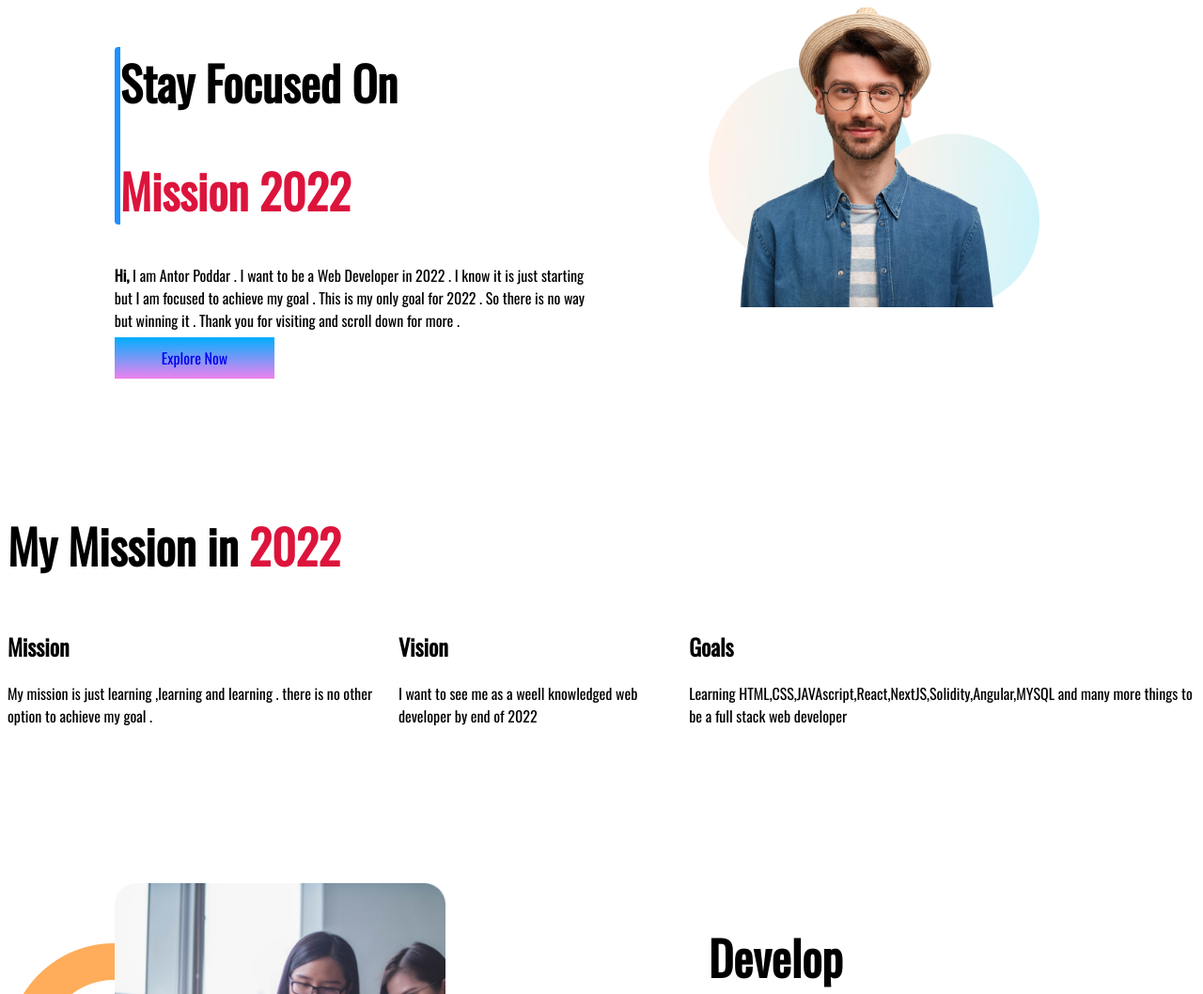
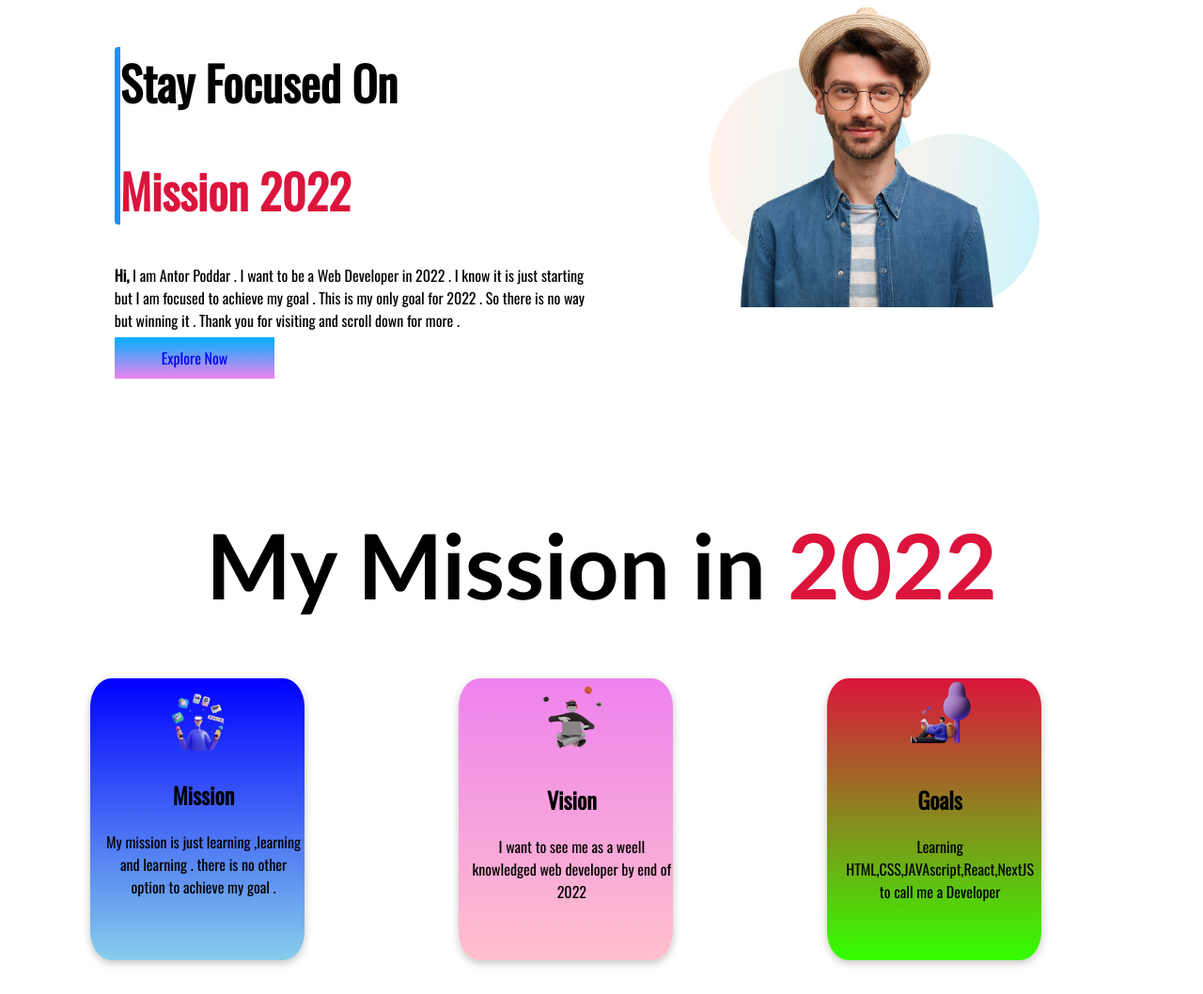
Before and after one commit to AntorPoddar/assignment-portfolio, a plain HTML site: page index.html in a window 1280 px wide. Shown: the top 1058 px of the page at 94% size. Drawn offline with nearby package versions, Linux system fonts and the light colour scheme.

Commit message:
last commit

```diff
--- a/index.html
+++ b/index.html
@@ -28,15 +28,17 @@
              <img src="images/person-4.png" alt="web developer">
          </div>
      </section>
-        <h1>
+        <h1 id="column-area">
             My Mission in <span class="red">2022</span>
         </h1>
         <div class="flexible">
-            <div>
+            <div class="box" id="mission">
+                <img src="images/illustrator-1.png" alt="mission">
                 <h2>Mission</h2>
                 <p>My mission is just learning ,learning and learning . there is no other option to achieve my goal . </p>
             </div>
-            <div>
+            <div class="box" id="vision">
+                <img src="images/illustrator-2.png" alt="vision">
                 <h2>
                     Vision
                 </h2>
@@ -44,9 +46,10 @@
                     I want to see me as a weell knowledged web developer by end of 2022
                 </p>
             </div>
-            <div>
+            <div class="box" id="goals">
+                <img src="images/illustrator-3.png" alt="goals">
                 <h2>Goals</h2>
-                <p>Learning HTML,CSS,JAVAscript,React,NextJS,Solidity,Angular,MYSQL and many more things to be a full stack web developer</p>
+                <p>Learning HTML,CSS,JAVAscript,React,NextJS to call me a Developer</p>
             </div>
 
         </div>
--- a/style.css
+++ b/style.css
@@ -6,6 +6,36 @@ body{
     border-width: 6px;
     border-radius: 4px;
 }
+#column-area{
+    text-align: center;
+    font-family: 'Gill Sans', 'Gill Sans MT', Calibri, 'Trebuchet MS', sans-serif;
+    font-size: 600%;
+}
+.box{
+    width: 17%;
+    height: 300px;
+    box-shadow: rgba(0, 0, 0, 0.24) 0px 3px 8px;
+    margin-left: 7%;
+    margin-right: 6%;
+    padding-left: 1%;
+    border-radius: 10%;
+}
+#mission{
+    background-image: linear-gradient(blue,skyblue);
+    text-align: center;
+}
+#vision{
+    background-image: linear-gradient(violet,pink);
+    text-align: center;
+}
+#goals{
+    background-image: linear-gradient(crimson,rgb(51, 255, 0)) ;
+    text-align: center;
+}
+.box img{
+    width: 40%;
+}
+
 
 h1{
     font-size: 50px;
@@ -41,7 +71,7 @@ h1{
 #sec3{
     background-image: url(images/shape-1.png) ;
     background-repeat:no-repeat;
-    background-position:absolute;
+    background-position: top 260px right 94px;
     background-size: 200px 200px;
 
 }
```
Also changed, not shown: images/illustrator-1.png (added), images/illustrator-2.png (added), images/illustrator-3.png (added).
